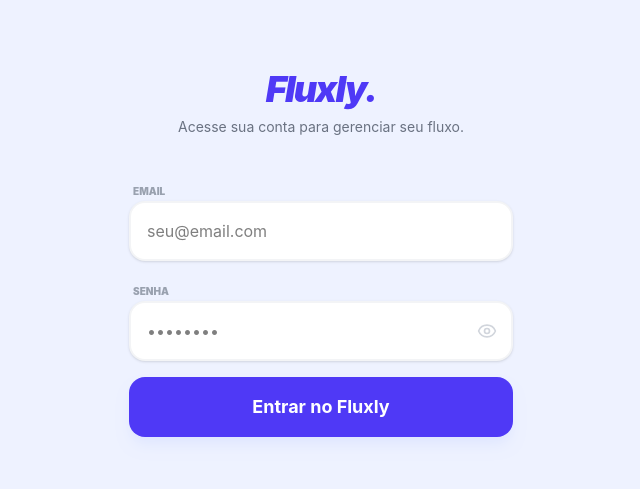
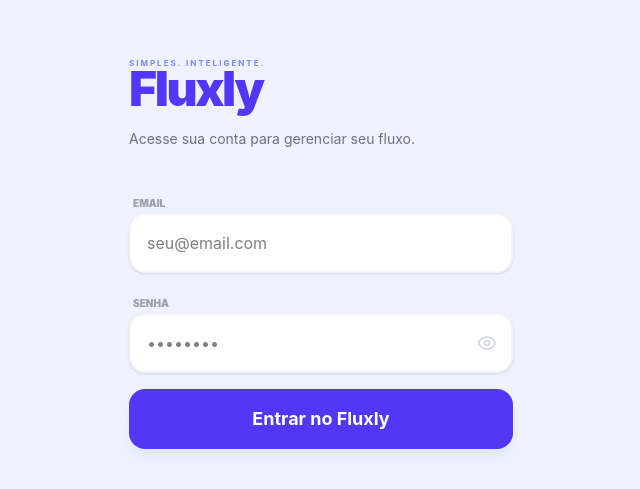
Before and after one commit to vinecunha/fluxly, a React (Vite) app: page / in a window 1280 px wide. Shown: the part 147-636 px from the top of the page, without its empty margins (319-959 px from the left). Built offline with nearby package versions, Linux system fonts and the light colour scheme.

Commit message:
features novas

```diff
--- a/src/components/AuthScreen.jsx
+++ b/src/components/AuthScreen.jsx
@@ -21,9 +21,14 @@ export const AuthScreen = () => {
   return (
     <div className="h-screen flex items-center justify-center p-6 bg-indigo-50">
       <div className="w-full max-w-sm">
-        <div className="text-center mb-10">
-          <h1 className="text-4xl font-black text-indigo-600 mb-2 italic tracking-tighter">Fluxly.</h1>
-          <p className="text-gray-500 text-sm">Acesse sua conta para gerenciar seu fluxo.</p>
+        <div className="text-start mb-10 flex flex-col items-start">
+          <span className="text-[8px] font-bold tracking-[0.25em] text-indigo-400 uppercase mb-1">
+            Simples. Inteligente.
+          </span>
+          <h1 className="text-5xl font-black text-indigo-600 -mt-2 tracking-tighter">
+            Fluxly
+          </h1>
+          <p className="text-gray-500 text-sm mt-4">Acesse sua conta para gerenciar seu fluxo.</p>
         </div>
 
         <form onSubmit={handleLogin} className="space-y-4">
```
